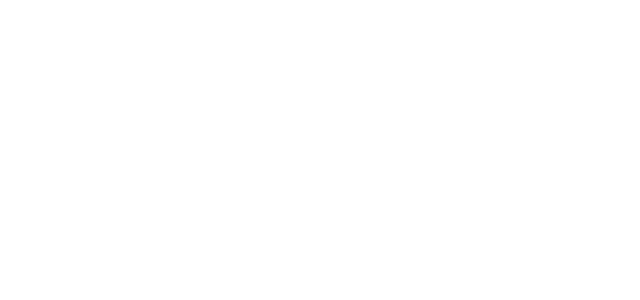
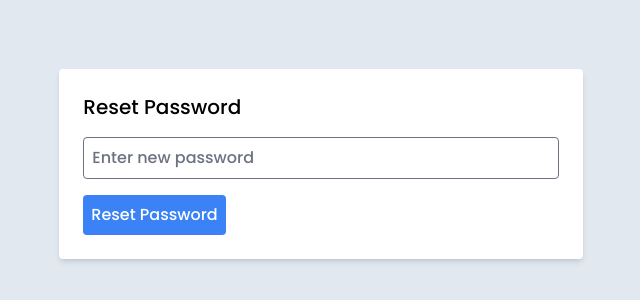
Before and after one commit to praballl/BookBreeze, a React (Vite) app in the folder Frontend/Frontend/: page /password-reset/1 in a window 1280 px wide. Before the commit this address had no page. Shown: the part 236-536 px from the top of the page, without its empty margins (319-959 px from the left). Built offline with nearby package versions, Linux system fonts and the light colour scheme.

Commit message:
Reset password api working

```diff
--- a/Frontend/Frontend/src/App.jsx
+++ b/Frontend/Frontend/src/App.jsx
@@ -9,6 +9,7 @@ import { Toaster } from "react-hot-toast";
 import { useAuth } from "./context/AuthProvider";
 import EmailVerification from "./components/EmailVerification";
 import SendEmailForResetPass from './components/SendEmailForResetPass'
+import ResetPassword from "./components/ResetPassword";
 
 function App() {
   const [authUser, setAuthUser] = useAuth();
@@ -22,6 +23,7 @@ function App() {
           <Route path="/about" element={<About />} />
           <Route path="/password-reset-request" element={<SendEmailForResetPass />} />
           <Route path="/user/:id/verify/:token" element={<EmailVerification />} />
+          <Route path="/password-reset/:token" element={<ResetPassword />} />
           <Route
             path="/course"
             element={authUser ? <Courses /> : <Navigate to="/signup" />}
--- /dev/null
+++ b/Frontend/Frontend/src/components/ResetPassword.jsx
@@ -0,0 +1,42 @@
+import React, { useState } from 'react';
+import axios from 'axios';
+import { useNavigate, useParams } from 'react-router-dom';
+import toast from 'react-hot-toast';
+
+const ResetPassword = () => {
+    const [password, setPassword] = useState('');
+    const  params  = useParams();
+    const navigate = useNavigate();
+
+    const handleSubmit = async (e) => {
+        e.preventDefault();
+        let url = `http://localhost:4001/api/user/password-reset/${params.token}`
+        // console.log(url);
+        try {
+            await axios.post(url, { password });
+            toast.success("Password reset successfully.");
+            navigate('/');
+        } catch (error) {
+            console.log(url);
+            toast.error("Password reset failed: " + error.response?.data?.message || error.message);
+        }
+    };
+
+    return (
+        <div className="flex h-screen items-center justify-center">
+            <form onSubmit={handleSubmit} className="bg-white p-6 rounded shadow-md">
+                <h1 className="text-xl mb-4">Reset Password</h1>
+                <input
+                    type="password"
+                    placeholder="Enter new password"
+                    value={password}
+                    onChange={(e) => setPassword(e.target.value)}
+                    className="w-full p-2 border rounded mb-4"
+                />
+                <button type="submit" className="bg-blue-500 text-white p-2 rounded">Reset Password</button>
+            </form>
+        </div>
+    );
+};
+
+export default ResetPassword;
```
